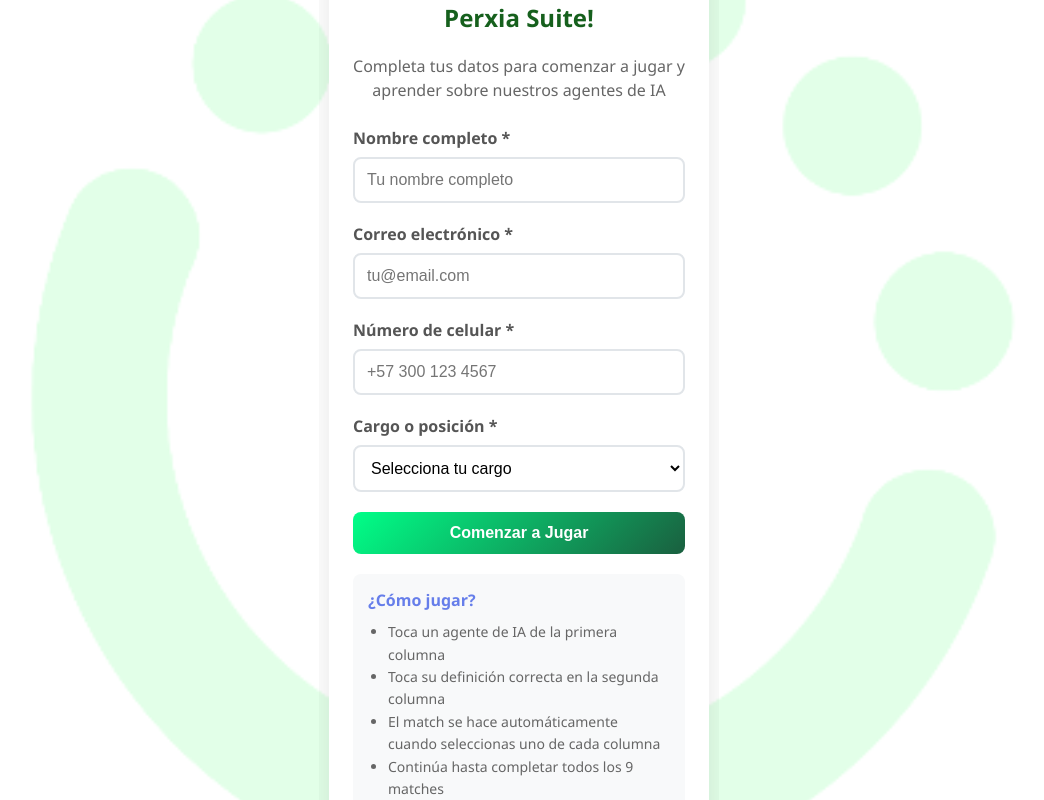
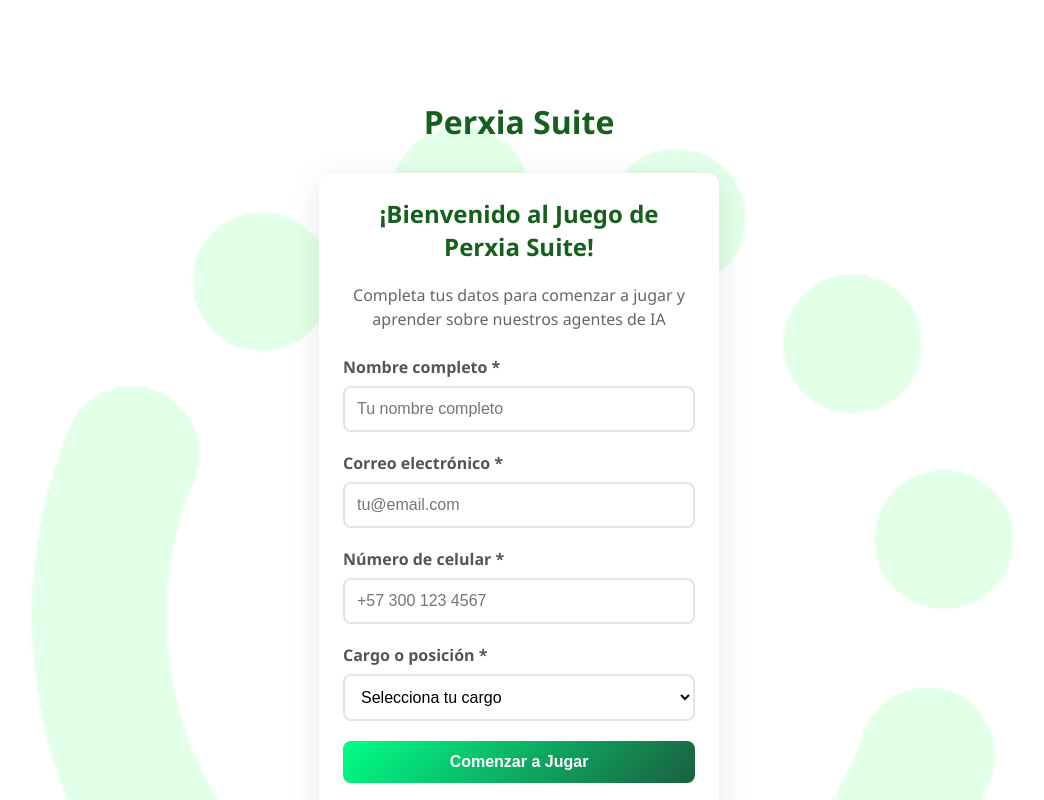
Before and after one commit to antape2615/TerpelTechDay, a React (Vite) app in the folder client/: page / in a window 1280 px wide. Shown: the top 800 px of the page, without its empty margins (121-1165 px from the left). Built offline with nearby package versions, Linux system fonts and the light colour scheme.

Commit message:
Changes on form

```diff
--- a/client/src/index.css
+++ b/client/src/index.css
@@ -9,14 +9,12 @@ body {
   background: white url('/logo.png') no-repeat center center;
   background-size: auto auto;
   background-attachment: fixed;
-  height: 100vh;
-  overflow: hidden;
+  min-height: 100vh;
   color: #333;
 }
 
 #root {
-  height: 100vh;
-  overflow: hidden;
+  min-height: 100vh;
 }
 
 .container {
@@ -219,13 +217,7 @@ body {
 
 .auth-container {
   max-width: 400px;
-  margin: 0 auto;
-  padding: 10px;
-  height: 100vh;
-  display: flex;
-  flex-direction: column;
-  justify-content: center;
-  overflow: hidden;
+  margin: 100px auto;
 }
 
 .auth-container h1 {
```
